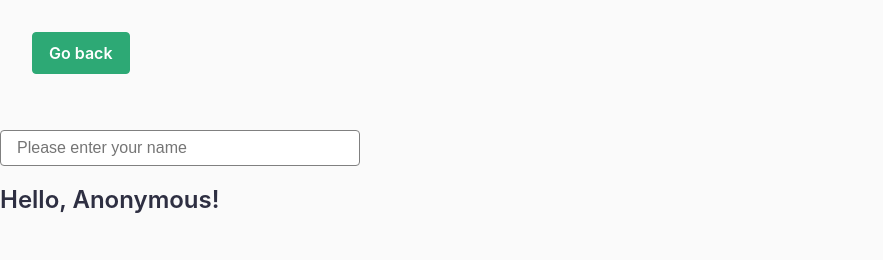
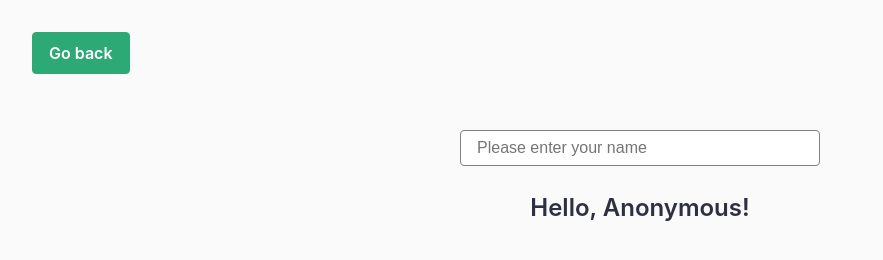
Before and after one commit to YNazymko12/goit-js-hw-07, a plain HTML site: page task-3.html in a window 1280 px wide. Shown: the whole page, without its empty margins (0-883 px from the left). Drawn offline with Linux system fonts and the light colour scheme.

Commit message:
update styles for task 3

```diff
--- a/css/common.css
+++ b/css/common.css
@@ -131,10 +131,15 @@ img {
 }
 
 /* Task 03 */
+.container {
+  display: flex;
+  flex-direction: column;
+  align-items: center;
+  gap: 24px;
+}
 #name-input {
   width: 360px;
   margin-top: 24px;
-  margin-bottom: 16px;
   padding: 8px 16px;
   font-size: 16px;
   border: 1px solid #808080;
--- a/task-3.html
+++ b/task-3.html
@@ -10,8 +10,10 @@
   <body>
     <p><a class="btn" href="./index.html">Go back</a></p>
 
-    <input type="text" id="name-input" placeholder="Please enter your name" />
-    <h1 class="output">Hello, <span id="name-output">Anonymous</span>!</h1>
+    <div class="container">
+      <input type="text" id="name-input" placeholder="Please enter your name" />
+      <h1 class="output">Hello, <span id="name-output">Anonymous</span>!</h1>
+    </div>
 
     <script src="./js/task-3.js" type="module"></script>
   </body>
```
